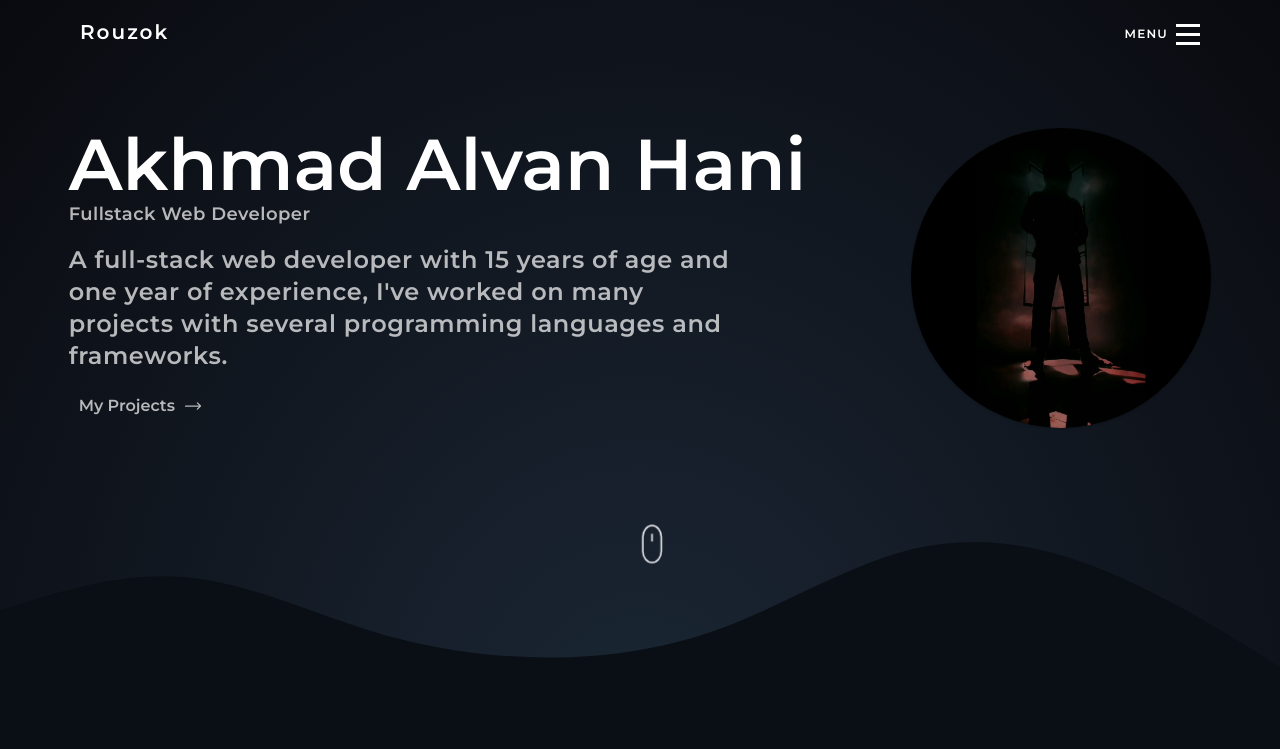
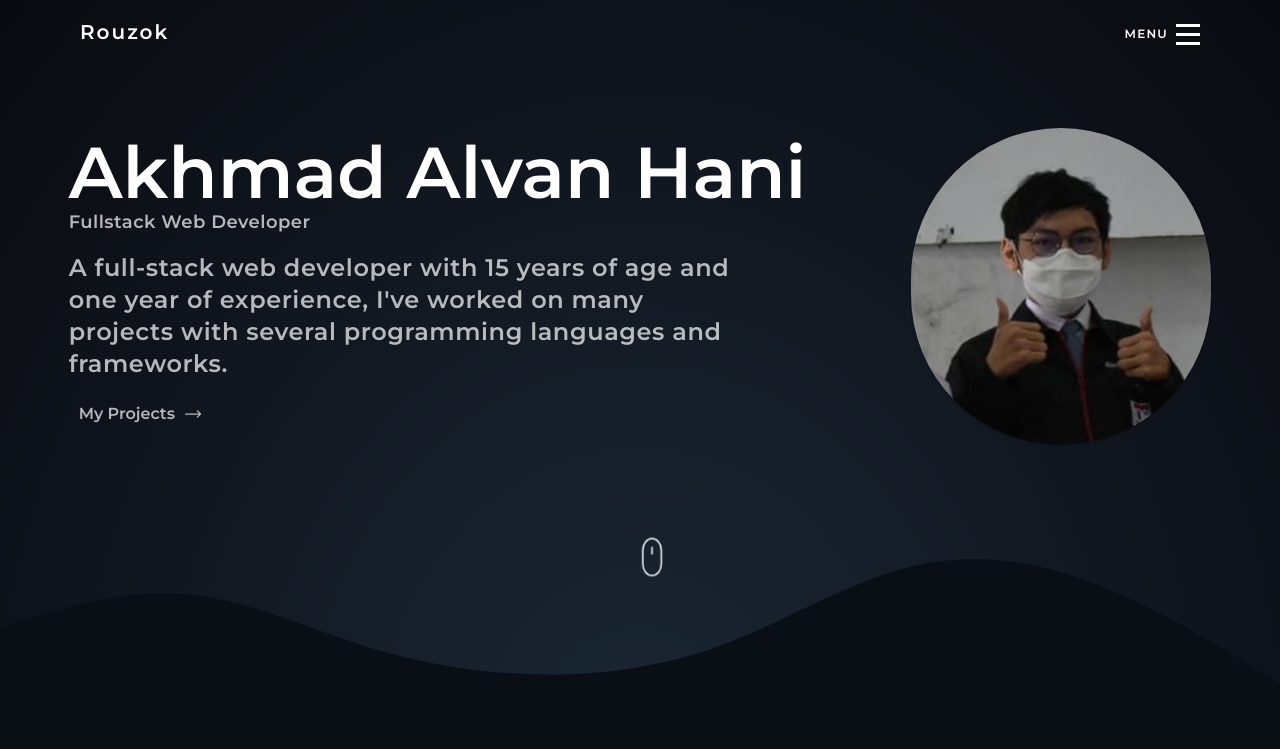
Before and after one commit to Rouzok/Rouzok.github.io, a website: page index.html in a window 1280 px wide. Shown: the top 749 px of the page. Drawn offline with nearby package versions, Linux system fonts and the light colour scheme.

Commit message:
Update index.html

```diff
--- a/index.html
+++ b/index.html
@@ -75,7 +75,7 @@
               </svg>
             </button>
           </div>
-          <img src="assets/images/Rouzok.jpeg" alt="" width="300px" class="rounded-full shadow">
+          <img src="assets/images/IMG-20230525-WA0001.jpg" alt="" width="300px" class="rounded-full shadow">
         </div>
       </div>
 
```
